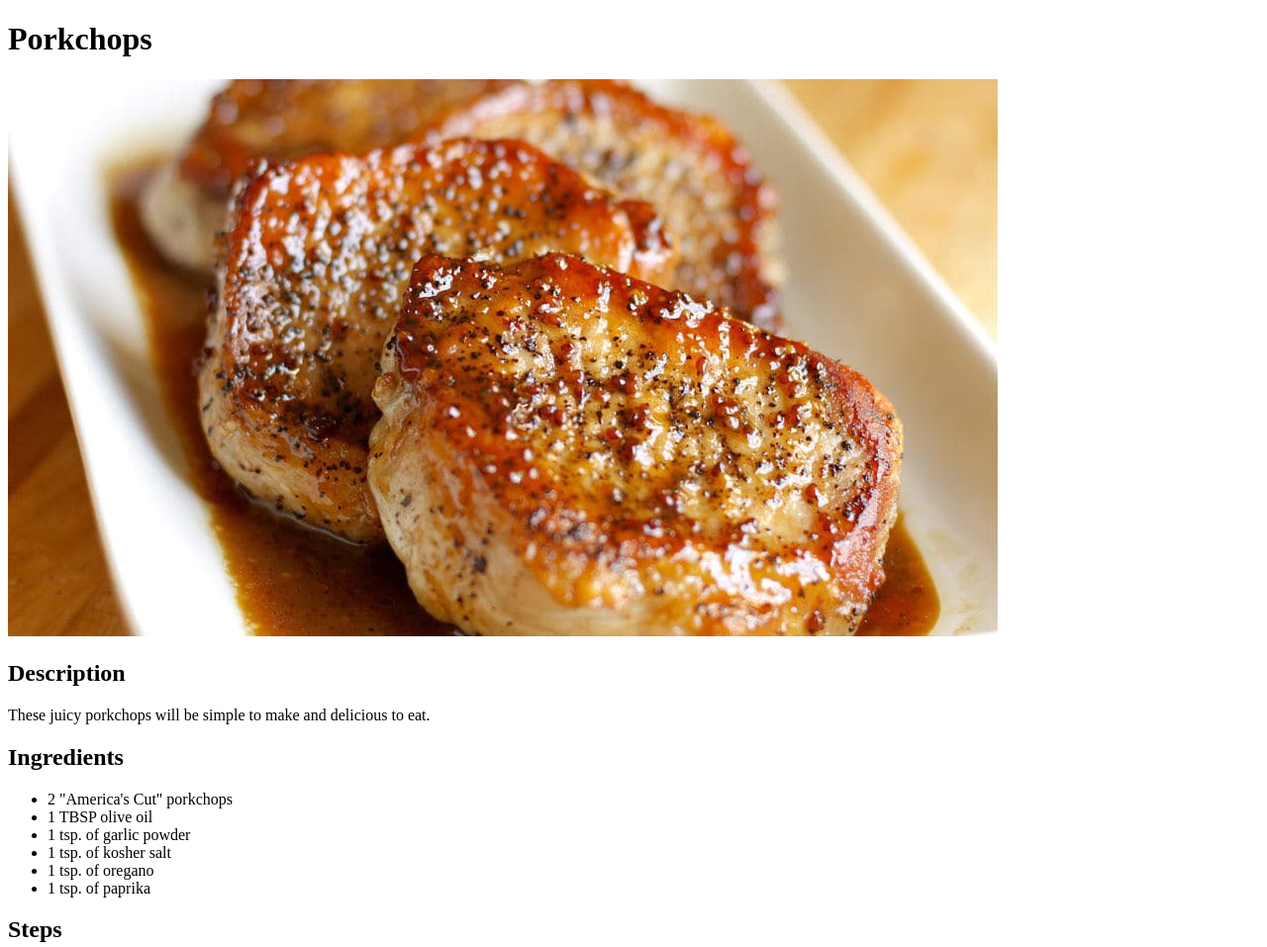
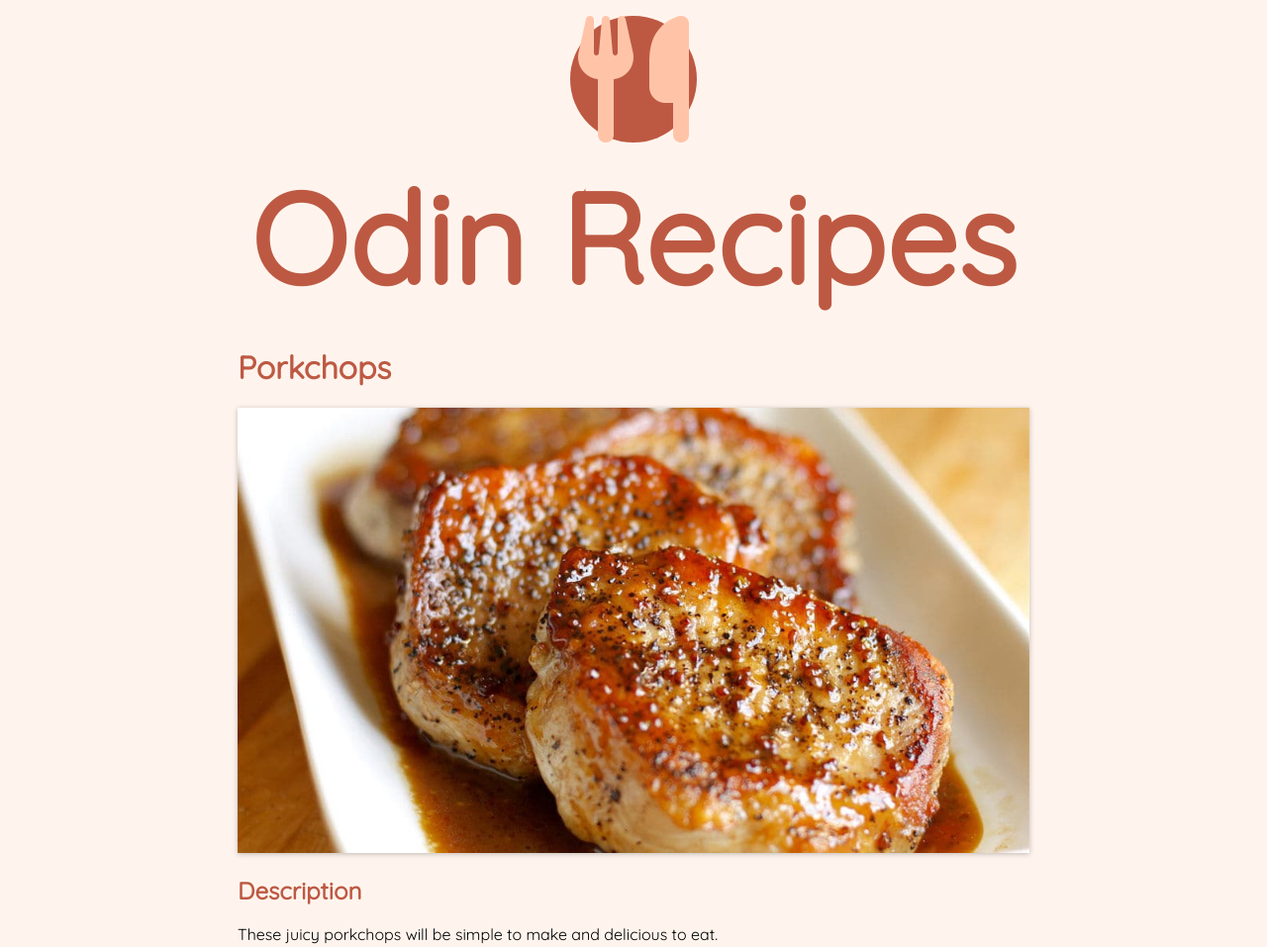
Before and after one commit to matt-potato/odin-recipes, a plain HTML site: page recipes/porkchops.html in a window 1280 px wide. Shown: the top 957 px of the page at 99% size. Drawn offline with Linux system fonts and the light colour scheme.

Commit message:
styl odin recipes

```diff
--- a/recipes/porkchops.html
+++ b/recipes/porkchops.html
@@ -4,8 +4,15 @@
     <meta charset="UTF-8">
     <meta name="viewport" content="width=device-width, initial-scale=1.0">
     <title>Porkchops</title>
+    <link rel="preconnect" href="https://fonts.googleapis.com">
+    <link rel="preconnect" href="https://fonts.gstatic.com" crossorigin>
+    <link href="https://fonts.googleapis.com/css2?family=Quicksand:wght@300;400&display=swap" rel="stylesheet">
+    <link rel="stylesheet" href="https://cdnjs.cloudflare.com/ajax/libs/font-awesome/6.5.1/css/all.min.css" integrity="sha512-DTOQO9RWCH3ppGqcWaEA1BIZOC6xxalwEsw9c2QQeAIftl+Vegovlnee1c9QX4TctnWMn13TZye+giMm8e2LwA==" crossorigin="anonymous" referrerpolicy="no-referrer" />
+    <link rel="stylesheet" href="../style.css">
 </head>
 <body>
+    <a class="main-heading" href="../index.html">Odin Recipes</a>
+    <div class="recipe-wrap">
         <h1>Porkchops</h1>
         <img src="../images/porkchops.jpg"/>
         <h2>Description</h2>
@@ -29,5 +36,6 @@
             <li>Place porkchops onto skillet and cook 5 minutes on each side.</li>
             <li>Let cool for 5 minutes.</li>
         </ol>
+    </div>
 </body>
 </html>
--- a/style.css
+++ b/style.css
@@ -6,31 +6,38 @@ html {
     justify-content: center;
 }
 body {
-    display: flex;
-    flex-direction: column;
-    align-items: center;
+    font-family: 'Quicksand', sans-serif;
     margin: 0;
     padding: 0;
     line-height: 1.2;
-    background-image: url(images/bg-checkered.jpg);
-    background-position: center top;
+    background-color: #FFF4ED;
 }
-.feature-wrap {
+.wrapper {
+    margin: 0 auto;
+    max-width: 90vw;
+}
+h1, h2, h3 {
+    color: #BD5943;
+}
+.main-heading {
+    display: block;
+    text-decoration: none;
+    font-size: 8rem;
+    font-weight: 900;
+    line-height: 1;
+    color: #BD5943;
+    margin: 1rem 0;
     text-align: center;
-    width: 100%;
-    max-width: 1200px;
-    margin: 2rem;
-    padding: 2rem;
-    background: rgba(255,255,255,.97);
-    border-radius: 2rem;
-    border: 2px solid #FF0000;
-    box-shadow: 0px 5px 15px rgba(0,0,0,.2);
 }
-h1 {
-    font-size: 4rem;
-    color: #FFF;
-    -webkit-text-stroke: 1px #FF0000;
-    margin: 0 0 1rem;
+.main-heading:before {
+    content: '\f2e7';
+    font-family: "Font Awesome 6 Free";
+    color: #FFC4A8;
+    display: block;
+    width: 8rem;
+    margin: 0 auto 2rem auto;
+    background-color: #BD5943;
+    border-radius: 50%;
 }
 .featured-recipes {
     display: flex;
@@ -46,8 +53,8 @@ h1 {
 }
 .featured-recipes li a {
     display: block;
-    font-size: 1.5rem;
-    color: #000;
+    font-size: 2rem;
+    color: #FA8D74;
     text-decoration: none;
     transition: color .3s;
 }
@@ -57,27 +64,50 @@ h1 {
     width: 100%;
     height: 50vh;
     margin-bottom: 1rem;
-    border-radius: 2rem;
-    box-shadow: 1px 0px 15px rgba(0,0,0,.2);
+    border-radius: .25rem;
+    box-shadow: 0 1px 5px rgba(0,0,0,.5);
+    background-color: #000;
     background-repeat: no-repeat;
     background-position: center center !important;
     background-size: cover !important;
-    transition: opacity .3s;
+    transition: transform .3s, box-shadow .3s;
 }
 .featured-recipes li a.milk-steak:before {
-    background: url(images/milk-steak.jpg);
+    background-image: url(images/milk-steak.jpg);
 }
 .featured-recipes li a.grilled-charlie:before {
-    background: url(images/grilled-charlie.jpg);
+    background-image: url(images/grilled-charlie.jpg);
 }
 .featured-recipes li a.porkchops:before {
-    background: url(images/porkchops.jpg);
+    background-image: url(images/porkchops.jpg);
 }
 .featured-recipes li a:hover {
-    color: #FF0000;
+    color: #BD5943;
 }
 .featured-recipes li a:hover:before {
-    opacity: .75;
+    box-shadow: 0 5px 15px rgba(0,0,0,.5);
+    transform: translateY(-10px);
+}
+.recipe-wrap {
+    max-width: 800px;
+    margin: 3rem auto;
+}
+.recipe-wrap img {
+    width: 100%;
+    box-shadow: 0 1px 5px rgba(0,0,0,.25);
+}
+.recipe-wrap ul, .recipe-wrap ol {
+    padding: 2rem 2rem 2rem 3rem;
+    margin: 0 0 3rem;
+    background: #FFF;
+    box-shadow: 0 1px 5px rgba(0,0,0,.25);
+}
+.recipe-wrap li {
+    padding:0;
+    margin-bottom: 1rem;
+}
+.recipe-wrap li:last-child {
+    margin: 0;
 }
 @media screen and (max-width: 990px) {
     .featured-recipes {
```
Also changed, not shown: index.html (+10 -8 lines), recipes/grilled-charlie.html (+8 -0 lines), recipes/milk-steak.html (+8 -0 lines). Lines whose indentation alone changed are shown as unchanged.
